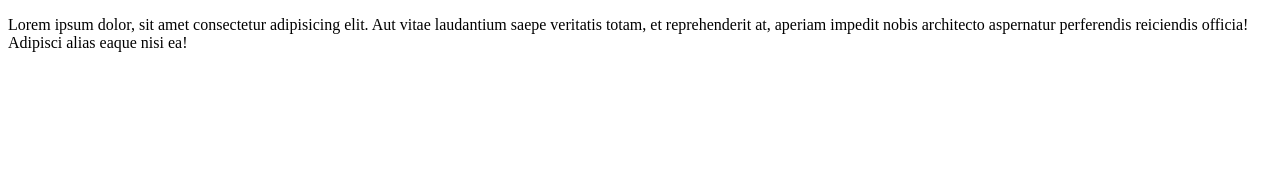
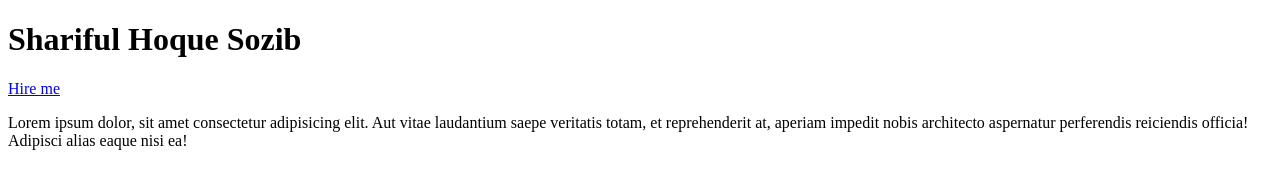
Before and after one commit to shariful-hoque/forth-repo, a plain HTML site: page index.html in a window 1280 px wide. Drawn offline with Linux system fonts and the light colour scheme.

Commit message:
profile add

```diff
--- a/index.html
+++ b/index.html
@@ -7,6 +7,8 @@
     <title>Document</title>
 </head>
 <body>
+    <h1>Shariful Hoque Sozib</h1>
+    <a href="fiver.com/shariful_hoque">Hire me</a>
     <p>Lorem ipsum dolor, sit amet consectetur adipisicing elit. Aut vitae laudantium saepe veritatis totam, et reprehenderit at, aperiam impedit nobis architecto aspernatur perferendis reiciendis officia! Adipisci alias eaque nisi ea!</p>
 </body>
 </html>
```
